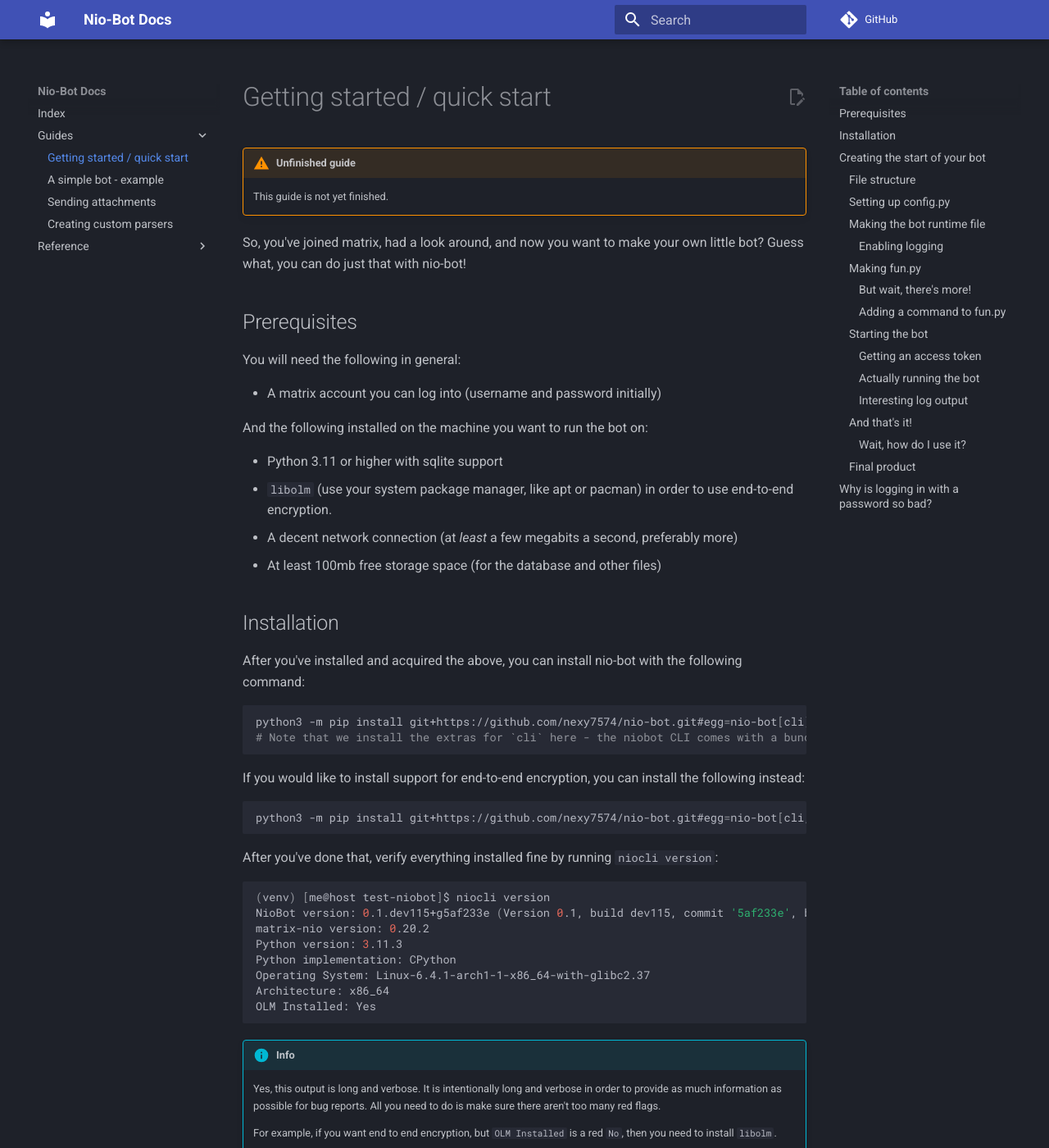
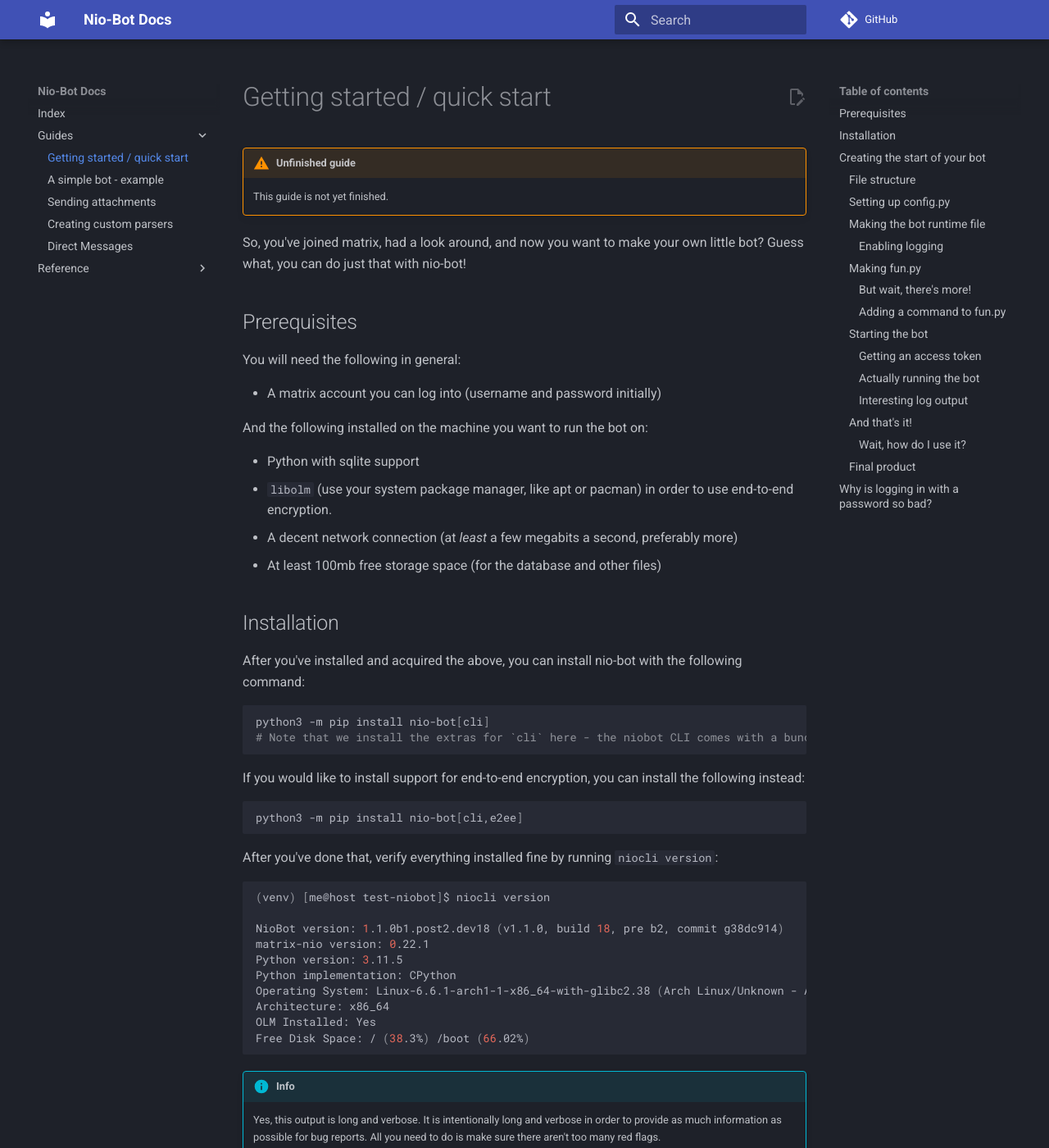
Before and after one commit to nexy7574/nio-bot, an MkDocs documentation site: the page built from docs/guides/001-getting-started.md, in a window 1280 px wide and 1400 px high. Shown: the whole window at 82% size. Built offline with MkDocs 1.6.1 and Material for MkDocs 9.7.7, drawn with Linux system fonts in a browser that asks for light colours; comment, search, counter and statistics services are not loaded.

Commit message:
Improve direct messaging

````diff
--- a/docs/guides/001-getting-started.md
+++ b/docs/guides/001-getting-started.md
@@ -13,7 +13,7 @@
 
 And the following installed on the machine you want to run the bot on:
 
-* Python 3.11 or higher with sqlite support
+* Python with sqlite support
 * `libolm` (use your system package manager, like apt or pacman) in order to use end-to-end encryption.
 * A decent network connection (at *least* a few megabits a second, preferably more)
 * At least 100mb free storage space (for the database and other files)
@@ -21,24 +21,27 @@
 ## Installation
 After you've installed and acquired the above, you can install nio-bot with the following command:
 ```bash
-python3 -m pip install git+https://github.com/nexy7574/nio-bot.git#egg=nio-bot[cli]
+python3 -m pip install nio-bot[cli]
 # Note that we install the extras for `cli` here - the niobot CLI comes with a bunch of useful tools we'll use.
 ```
 If you would like to install support for end-to-end encryption, you can install the following instead:
 ```bash
-python3 -m pip install git+https://github.com/nexy7574/nio-bot.git#egg=nio-bot[cli,e2ee]
+python3 -m pip install nio-bot[cli,e2ee]
 ```
 
 After you've done that, verify everything installed fine by running `niocli version`:
 ```bash
 (venv) [me@host test-niobot]$ niocli version
-NioBot version: 0.1.dev115+g5af233e (Version 0.1, build dev115, commit '5af233e', built '04/07/230')
-matrix-nio version: 0.20.2
-Python version: 3.11.3
+
+NioBot version: 1.1.0b1.post2.dev18 (v1.1.0, build 18, pre b2, commit g38dc914)
+matrix-nio version: 0.22.1
+Python version: 3.11.5
 Python implementation: CPython
-Operating System: Linux-6.4.1-arch1-1-x86_64-with-glibc2.37
+Operating System: Linux-6.6.1-arch1-1-x86_64-with-glibc2.38 (Arch Linux/Unknown - Arch Linux)
 Architecture: x86_64
 OLM Installed: Yes
+Free Disk Space: / (38.3%) /boot (66.02%)
+
 ```
 
 !!! info
````
Also changed, not shown: docs/guides/004-creating-custom-parsers.md (+4 -0 lines), docs/guides/005-direct-messages.md (added, +85 -0 lines), src/niobot/patches/README.md (added, +13 -0 lines), 4 other files.
